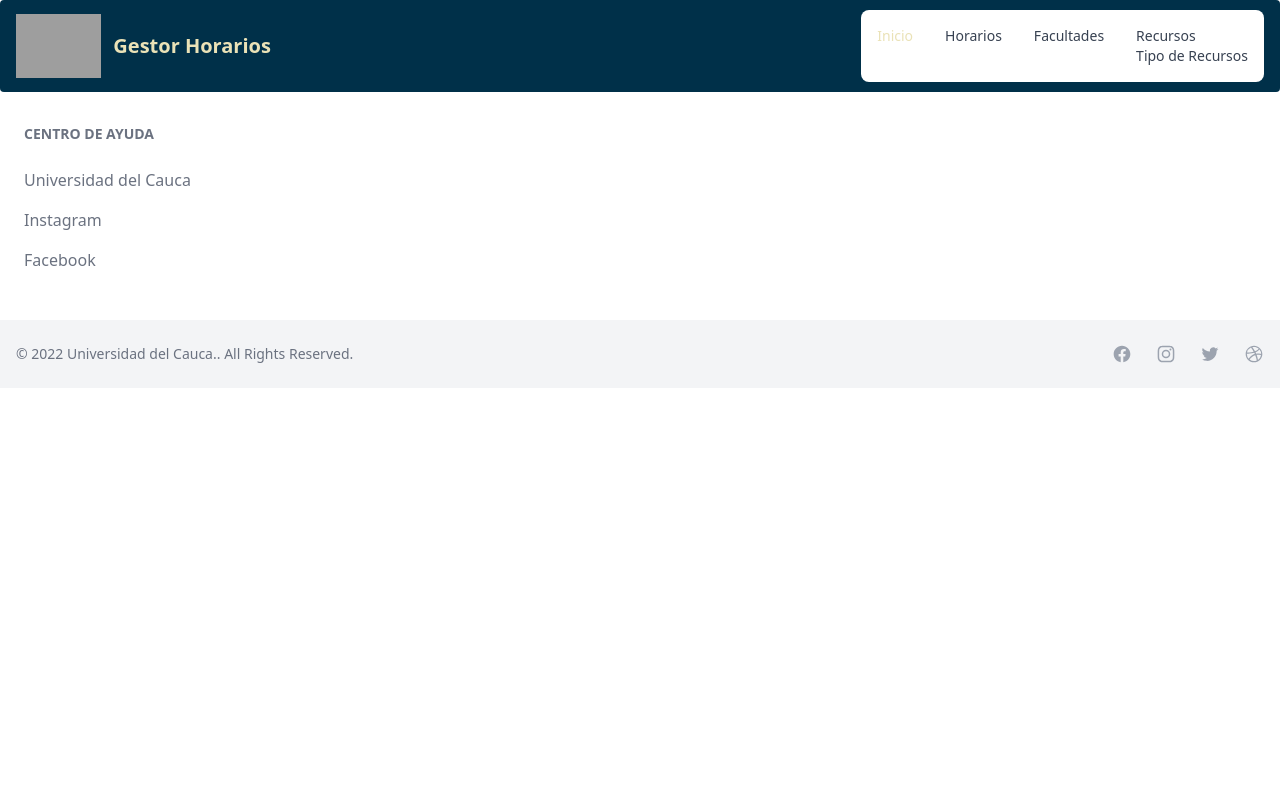
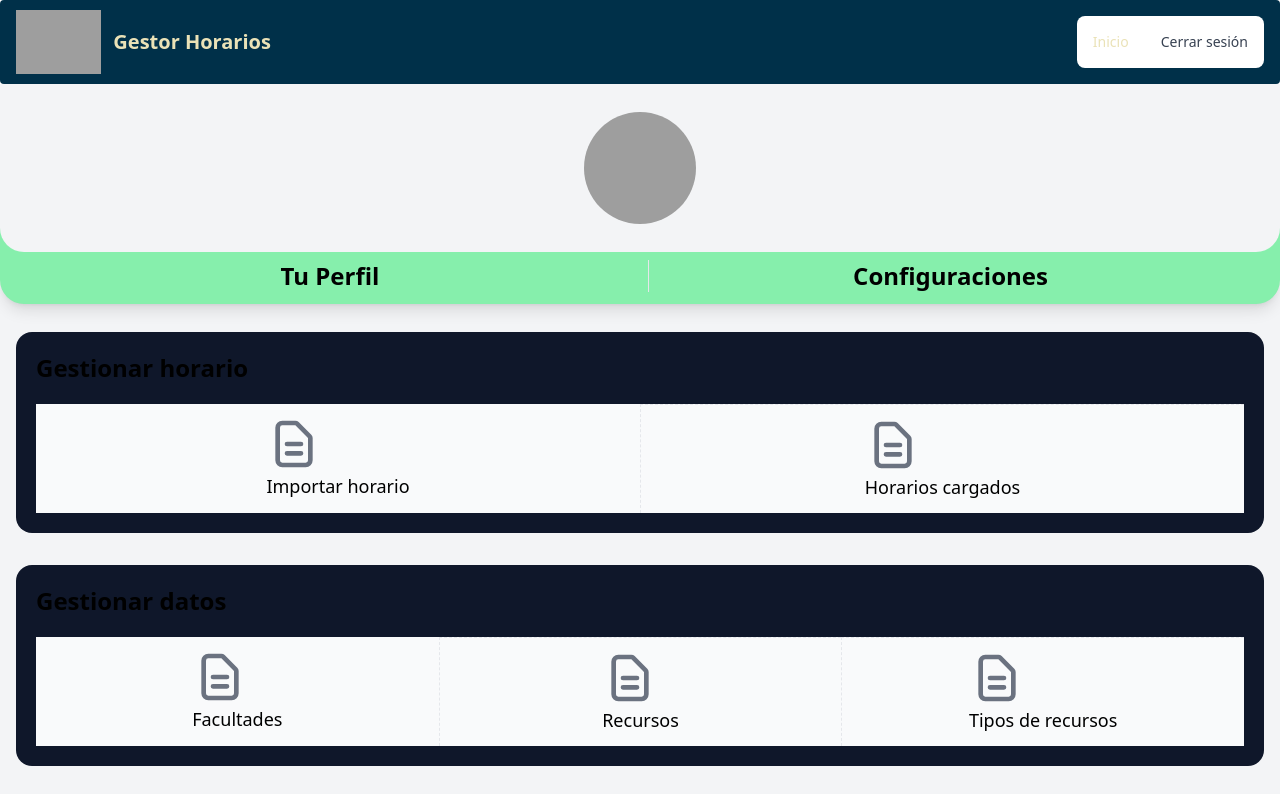
Before and after one commit to AntonioEstrda/Proyecto-1, a React (Vite) app: page /home in a window 1280 px wide. Shown: the top 800 px of the page. Built offline with nearby package versions, Linux system fonts and the light colour scheme; grey boxes are pictures that could not be loaded.

Commit message:
Main menu sin fragmentar en componentes

```diff
--- a/index.html
+++ b/index.html
@@ -4,7 +4,7 @@
     <meta charset="UTF-8" />
     <link rel="icon" type="image/svg+xml" href="/vite.svg" />
     <meta name="viewport" content="width=device-width, initial-scale=1.0" />
-    <title>Vite + React</title>
+    <title>Gestor Horarios</title>
   </head>
   <body>
     <div id="root"></div>
--- /dev/null
+++ b/src/apps/AppMenu.jsx
@@ -0,0 +1,178 @@
+import { Link } from "react-router-dom";
+
+function AppMenu() {
+  return (
+    <>
+      <div className="h-full flex flex-col bg-gray-100 dark:bg-gray-700 shadow-xl">
+        <div className="bg-green-300 shadow-lg pb-3 rounded-b-3xl">
+          <div className="flex  rounded-b-3xl bg-gray-100 dark:bg-gray-700 space-y-5 flex-col items-center py-7">
+            <img
+              className="h-28 w-28 rounded-full"
+              src="https://api.lorem.space/image/face?w=120&h=120&hash=bart89fe"
+              alt="User"
+            ></img>
+          </div>
+          <div className="grid px-7 pt-2  items-center justify-around grid-cols-2 gap-4 divide-x divide-solid">
+            <div className="col-span-1 flex flex-col items-center  text-center">
+              <Link
+                to="/home"
+                className="text-2xl font-bold dark:text-gray-500"
+              >
+                Tu Perfil
+              </Link>
+            </div>
+            <div className="col-span-1 px-3 flex flex-col items-center ">
+              <Link
+                to="/home"
+                className="text-2xl font-bold dark:text-gray-500"
+              >
+                Configuraciones
+              </Link>
+            </div>
+          </div>
+        </div>
+
+        <div className="m-4 mt-7 bg-slate-900 rounded-2xl">
+          <div className="text-2xl font-bold dark:text-slate-300 m-5">
+            Gestionar horario
+          </div>
+          <div className="grid divide-y divide-x divide-dashed hover:divide-solid  justify-evenly bg-gray-50 dark:bg-gray-300 m-5 grid-cols-2">
+            <div className="col-span-1 p-3">
+              <div className="flex flex-col items-center ">
+                <Link to="/home">
+                  <button className="tr-300 text-center">
+                    <svg
+                      xmlns="http://www.w3.org/2000/svg"
+                      className="h-14 w-14 text-gray-500"
+                      fill="none"
+                      viewBox="0 0 24 24"
+                      stroke="currentColor"
+                      strokeWidth="2"
+                    >
+                      <path
+                        strokeLinecap="round"
+                        strokeLinejoin="round"
+                        d="M9 12h6m-6 4h6m2 5H7a2 2 0 01-2-2V5a2 2 0 012-2h5.586a1 1 0 01.707.293l5.414 5.414a1 1 0 01.293.707V19a2 2 0 01-2 2z"
+                      />
+                    </svg>
+                    <span className="text-lg font-medium">
+                      Importar horario
+                    </span>
+                  </button>
+                </Link>
+              </div>
+            </div>
+            <div className="col-span-1  p-3">
+              <div className="flex flex-col items-center ">
+                <Link to="/horarios">
+                  <button className="tr-300">
+                    <svg
+                      xmlns="http://www.w3.org/2000/svg"
+                      className="h-14 w-14 text-gray-500"
+                      fill="none"
+                      viewBox="0 0 24 24"
+                      stroke="currentColor"
+                      strokeWidth="2"
+                    >
+                      <path
+                        strokeLinecap="round"
+                        strokeLinejoin="round"
+                        d="M9 12h6m-6 4h6m2 5H7a2 2 0 01-2-2V5a2 2 0 012-2h5.586a1 1 0 01.707.293l5.414 5.414a1 1 0 01.293.707V19a2 2 0 01-2 2z"
+                      />
+                    </svg>
+                    <span className="text-lg font-medium">
+                      Horarios cargados
+                    </span>
+                  </button>
+                </Link>
+              </div>
+            </div>
+          </div>
+        </div>
+
+        <div className="m-4 mb-7 bg-slate-900 rounded-2xl">
+          <div className="text-2xl font-bold dark:text-slate-300 m-5">
+            Gestionar datos
+          </div>
+          <div className="grid divide-y divide-x divide-dashed hover:divide-solid  justify-evenly bg-gray-50 dark:bg-gray-300 m-5 grid-cols-3">
+            <div className="col-span-1 p-3">
+              <div className="flex flex-col items-center ">
+                <Link to="/facultades">
+                  <button className="tr-300">
+                    <svg
+                      xmlns="http://www.w3.org/2000/svg"
+                      className="h-14 w-14 text-gray-500"
+                      fill="none"
+                      viewBox="0 0 24 24"
+                      stroke="currentColor"
+                      strokeWidth="2"
+                    >
+                      <path
+                        strokeLinecap="round"
+                        strokeLinejoin="round"
+                        d="M9 12h6m-6 4h6m2 5H7a2 2 0 01-2-2V5a2 2 0 012-2h5.586a1 1 0 01.707.293l5.414 5.414a1 1 0 01.293.707V19a2 2 0 01-2 2z"
+                      />
+                    </svg>
+                    <span className="text-lg font-medium">Facultades</span>
+                  </button>
+                </Link>
+              </div>
+            </div>
+            <div className="col-span-1  p-3">
+              <div className="flex flex-col items-center ">
+                <Link to="/recursos">
+                  {" "}
+                  <button className="tr-300">
+                    <svg
+                      xmlns="http://www.w3.org/2000/svg"
+                      className="h-14 w-14 text-gray-500"
+                      fill="none"
+                      viewBox="0 0 24 24"
+                      stroke="currentColor"
+                      strokeWidth="2"
+                    >
+                      <path
+                        strokeLinecap="round"
+                        strokeLinejoin="round"
+                        d="M9 12h6m-6 4h6m2 5H7a2 2 0 01-2-2V5a2 2 0 012-2h5.586a1 1 0 01.707.293l5.414 5.414a1 1 0 01.293.707V19a2 2 0 01-2 2z"
+                      />
+                    </svg>
+                    <span className="text-lg font-medium">Recursos</span>
+                  </button>
+                </Link>
+              </div>
+            </div>
+            <div className="col-span-1  p-3">
+              <div className="flex flex-col items-center ">
+                <Link to="/recursosTypes">
+                  {" "}
+                  <button className="tr-300">
+                    <svg
+                      xmlns="http://www.w3.org/2000/svg"
+                      className="h-14 w-14 text-gray-500"
+                      fill="none"
+                      viewBox="0 0 24 24"
+                      stroke="currentColor"
+                      strokeWidth="2"
+                    >
+                      <path
+                        strokeLinecap="round"
+                        strokeLinejoin="round"
+                        d="M9 12h6m-6 4h6m2 5H7a2 2 0 01-2-2V5a2 2 0 012-2h5.586a1 1 0 01.707.293l5.414 5.414a1 1 0 01.293.707V19a2 2 0 01-2 2z"
+                      />
+                    </svg>
+                    <span className="text-lg font-medium">
+                      Tipos de recursos
+                    </span>
+                  </button>
+                </Link>
+              </div>
+            </div>
+          </div>
+        </div>
+      </div>
+    </>
+  );
+}
+
+export default AppMenu;
--- a/src/main.jsx
+++ b/src/main.jsx
@@ -2,12 +2,13 @@ import ReactDOM from "react-dom/client";
 import AppFaculty from "./apps/AppFaculty";
 import AppResource from "./apps/AppResource";
 import AppSchedule from "./apps/AppSchedule";
-import AppResourceType from './apps/AppResourceType'
+import AppResourceType from "./apps/AppResourceType";
+import AppMenu from "./apps/AppMenu";
 import "./index.css";
 import { ScheduleContextProvider } from "./context/ScheduleContext";
 import { FacultyContextProvider } from "./context/FacultyContext";
 import { ResourceContextProvider } from "./context/ResourceContext";
-import {ResourceTypeContextProvider} from './context/ResourceTypeContext'
+import { ResourceTypeContextProvider } from "./context/ResourceTypeContext";
 import Navbar from "./templates/Navbar";
 import Footer from "./templates/Footer";
 import { BrowserRouter, Route } from "react-router-dom";
@@ -18,6 +19,9 @@ ReactDOM.createRoot(document.getElementById("root")).render(
       <Navbar />
 
       <Route path="/">
+        <Route path="/home">
+          <AppMenu />
+        </Route>
         <Route path="/horarios">
           <ScheduleContextProvider>
             <AppSchedule />
@@ -36,9 +40,9 @@ ReactDOM.createRoot(document.getElementById("root")).render(
           </FacultyContextProvider>
         </Route>
         <Route path="/recursosTypes">
-            <ResourceTypeContextProvider>
-              <AppResourceType />
-            </ResourceTypeContextProvider>
+          <ResourceTypeContextProvider>
+            <AppResourceType />
+          </ResourceTypeContextProvider>
         </Route>
       </Route>
 
--- a/src/templates/Navbar.jsx
+++ b/src/templates/Navbar.jsx
@@ -1,9 +1,9 @@
-import { BrowserRouter, Link } from "react-router-dom";
+import { Link } from "react-router-dom";
 export default function Navbar() {
   return (
     <nav className="bg-blue text-bone border-gray-200 px-2 sm:px-4 py-2.5 rounded dark:bg-blue">
       <div className="container flex flex-wrap items-center justify-between mx-auto">
-        <Link to="/" className="flex items-center">
+        <Link to="/home" className="flex items-center">
           <img
             src="https://revistas.unicauca.edu.co/public/site/images/logofooter__1__a69a7fd2c99533ac11ab53b42ae1d434.png"
             className="h-7 mr-3 sm:h-16"
@@ -17,7 +17,7 @@ export default function Navbar() {
           <ul className="flex flex-col p-4 mt-4 border border-gray-100 rounded-lg bg-gray-50 md:flex-row md:space-x-8 md:mt-0 md:text-sm md:font-medium md:border-0 md:bg-white dark:bg-gray-800 md:dark:bg-blue dark:border-gray-700">
             <li>
               <Link
-                to="/"
+                to="/home"
                 className="block py-2 pl-3 pr-4 text-bone bg-blue-700 rounded md:bg-transparent md:text-bone md:p-0 dark:text-white"
                 aria-current="page"
               >
@@ -26,32 +26,10 @@ export default function Navbar() {
             </li>
             <li>
               <Link
-                to="/horarios"
-                className="block py-2 pl-3 pr-4 text-gray-700 rounded hover:bg-gray-100 md:hover:bg-transparent md:border-0 md:hover:text-blue-700 md:p-0 dark:text-gray-400 md:dark:hover:text-bone dark:hover:bg-gray-700 dark:hover:text-white md:dark:hover:bg-transparent"
-              >
-                Horarios
-              </Link>
-            </li>
-            <li>
-              <Link
-                to="/facultades"
-                className="block py-2 pl-3 pr-4 text-gray-700 rounded hover:bg-gray-100 md:hover:bg-transparent md:border-0 md:hover:text-blue-700 md:p-0 dark:text-gray-400 md:dark:hover:text-bone dark:hover:bg-gray-700 dark:hover:text-white md:dark:hover:bg-transparent"
-              >
-                Facultades
-              </Link>
-            </li>
-            <li>
-              <Link
-                to="/recursos"
-                className="block py-2 pl-3 pr-4 text-gray-700 rounded hover:bg-gray-100 md:hover:bg-transparent md:border-0 md:hover:text-blue-700 md:p-0 dark:text-gray-400 md:dark:hover:text-bone dark:hover:bg-gray-700 dark:hover:text-white md:dark:hover:bg-transparent"
-              >
-                Recursos
-              </Link>
-              <Link
-                to="/recursosTypes"
+                to="/home"
                 className="block py-2 pl-3 pr-4 text-gray-700 rounded hover:bg-gray-100 md:hover:bg-transparent md:border-0 md:hover:text-blue-700 md:p-0 dark:text-gray-400 md:dark:hover:text-white dark:hover:bg-gray-700 dark:hover:text-white md:dark:hover:bg-transparent"
               >
-                Tipo de Recursos
+                Cerrar sesión
               </Link>
             </li>
           </ul>
```
